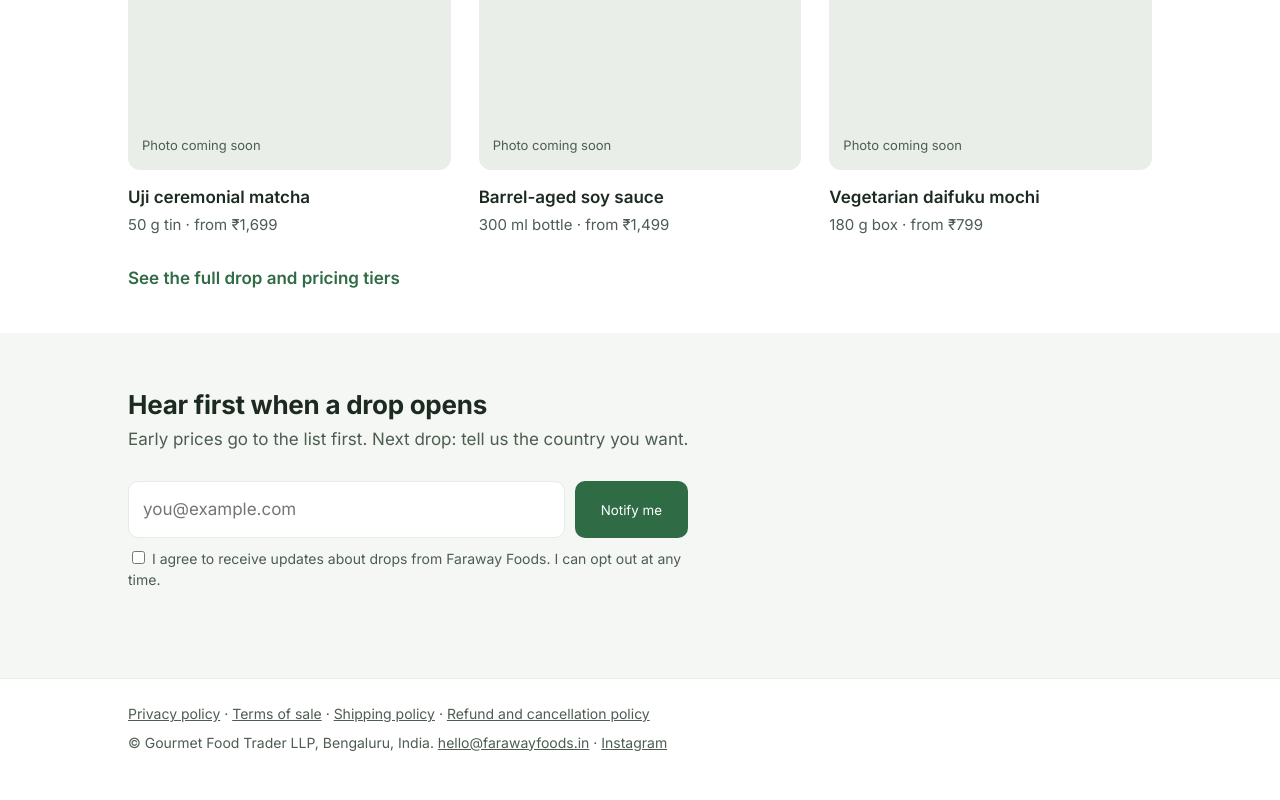
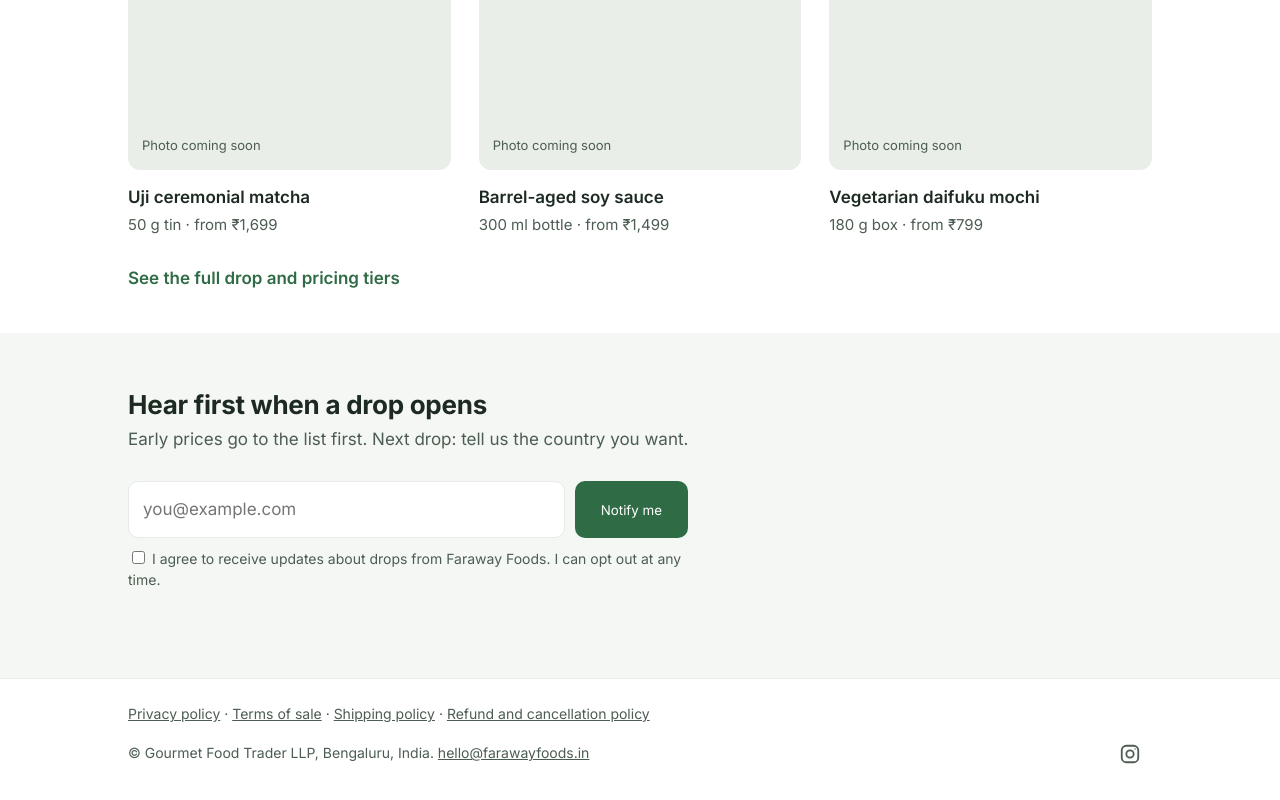
Before and after one commit to anuphj/faraway-foods, an Astro site: page / in a window 1280 px wide. Shown: the part 864-1664 px from the top of the page. Built offline with nearby package versions, Linux system fonts and the light colour scheme; Astro itself is replaced by a stand-in of ours; no server answers.

Commit message:
Adding instagram icon

```diff
--- a/src/components/Footer.astro
+++ b/src/components/Footer.astro
@@ -6,9 +6,14 @@ import { policies } from "../data/policies";
   <p>
     {policies.map((p, i) => <><a href={`/policies/${p.slug}/`}>{p.title}</a>{i < policies.length - 1 ? " · " : ""}</>)}
   </p>
-  <p>© {site.legalName}, {site.city}.
-    {site.fssai ? ` FSSAI Central Licence No. ${site.fssai}.` : ""}
-    {" "}<a href={`mailto:${site.email}`}>{site.email}</a>
-    {site.instagram ? <> · <a href={site.instagram} rel="noopener">Instagram</a></> : null}
-  </p>
+  <div class="foot-row">
+    <p>© {site.legalName}, {site.city}.{site.fssai ? ` FSSAI Central Licence No. ${site.fssai}.` : ""} <a href={`mailto:${site.email}`}>{site.email}</a></p>
+    {site.instagram && (
+      <a class="social" href={site.instagram} rel="noopener" aria-label="Faraway Foods on Instagram">
+        <svg width="22" height="22" viewBox="0 0 24 24" fill="none" stroke="currentColor" stroke-width="2" stroke-linecap="round" stroke-linejoin="round" aria-hidden="true">
+          <rect x="3" y="3" width="18" height="18" rx="5" /><circle cx="12" cy="12" r="4" /><circle cx="17.5" cy="6.5" r=".8" fill="currentColor" stroke="none" />
+        </svg>
+      </a>
+    )}
+  </div>
 </div></footer>
--- a/src/styles/global.css
+++ b/src/styles/global.css
@@ -73,3 +73,7 @@ form.wl input[type=email]{flex:1 1 220px;padding:14px;border:1px solid var(--lin
 .consent{flex-basis:100%;font-size:14px;line-height:1.5;color:var(--muted)}
 .hp{position:absolute;left:-9999px}
 .msg{min-height:22px;margin-top:10px;font-size:14px;color:var(--muted)}
+.foot-row{display:flex;flex-wrap:wrap;align-items:center;justify-content:space-between;gap:8px 16px}
+footer.site .foot-row p{margin:0}
+footer.site .social{display:inline-flex;align-items:center;justify-content:center;width:44px;height:44px;border-radius:50%;color:var(--muted)}
+footer.site .social:hover{color:var(--accent);background:var(--soft)}
```
